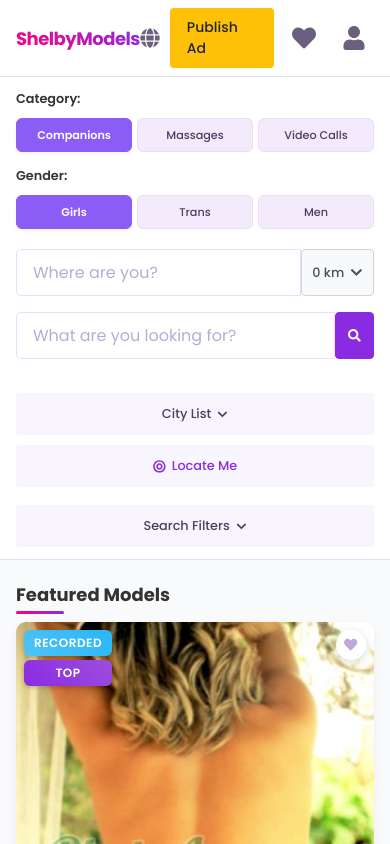
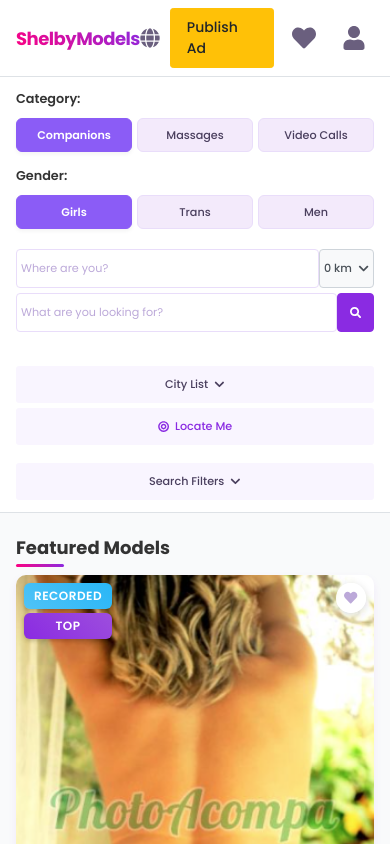
Before and after one commit to rodrigomarcell/ShelbyModels.Frontend, a React (Vite) app: page / in a window 390 px wide. Shown: the top 844 px of the page. Built offline with nearby package versions, Linux system fonts and the light colour scheme.

Commit message:
Atualiza estilos do Header e SearchBar, ajustando tamanhos de fonte, padding e espaçamento para melhor responsividade e apresentação visual. Inclui melhorias nos botões e na estrutura de layout para dispositivos móveis.

```diff
--- a/src/components/header/Header.css
+++ b/src/components/header/Header.css
@@ -270,12 +270,15 @@
 
   .city-list-btn,
   .locate-me-btn {
-    padding: 0.75rem 0.625rem;
+    padding: 0.75rem 0.375rem;
     background-color: var(--color-neutral-100);
     border-radius: var(--radius-md);
-    font-size: 0.8rem;
+    font-size: 0.75rem;
     text-align: center;
     justify-content: center;
+    min-height: 38px;
+    display: flex;
+    align-items: center;
   }
 
   .advanced-filters-btn {
@@ -287,6 +290,10 @@
     background-color: var(--color-neutral-100);
     border-radius: var(--radius-md);
     margin-top: 0.25rem;
+    font-size: 0.75rem;
+    min-height: 38px;
+    display: flex;
+    align-items: center;
   }
 
   /* Mobile publish button */
@@ -311,11 +318,20 @@
 
   .advanced-search-group {
     grid-template-columns: 1fr;
-    gap: 0.625rem;
+    gap: 0.3rem;
   }
 
   .city-list-btn,
   .locate-me-btn {
     width: 100%;
+    padding: 0.625rem 0.25rem;
+    font-size: 0.7rem;
+    min-height: 34px;
+  }
+
+  .advanced-filters-btn {
+    padding: 0.625rem;
+    font-size: 0.7rem;
+    min-height: 34px;
   }
 }
--- a/src/components/header/SearchBar.css
+++ b/src/components/header/SearchBar.css
@@ -4,7 +4,7 @@
 
 .search-input-group {
   display: flex;
-  gap: 16px;
+  gap: 12px;
   width: 100%;
 }
 
@@ -20,10 +20,21 @@
   border-radius: 4px 0 0 4px;
   border-right: none;
   border: 1px solid #ced4da;
-  padding: 8px 10px;
-  font-size: 0.8rem;
+  padding: 0.5rem 0.75rem !important;
+  font-size: 0.8rem !important;
   background-color: white;
   color: #495057;
+  height: auto;
+  line-height: 1;
+}
+
+/* Sobrescrever especificamente a classe form-control */
+.search-bar .form-control.location-input,
+.search-bar .form-control.search-input {
+  padding: 0.5rem 0.75rem !important;
+  font-size: 0.8rem !important;
+  border-radius: 4px 0 0 4px;
+  line-height: 1;
 }
 
 .location-input:focus,
@@ -41,8 +52,8 @@
   height: 100%;
   display: flex;
   align-items: center;
-  gap: 6px;
-  padding: 0 10px;
+  gap: 0.375rem;
+  padding: 0.5rem 0.75rem;
   background-color: #f8f9fa;
   border: 1px solid #ced4da;
   border-left: none;
@@ -52,6 +63,7 @@
   cursor: pointer;
   font-size: 0.8rem;
   white-space: nowrap;
+  line-height: 1;
 }
 
 .radius-button:hover {
@@ -71,7 +83,7 @@
 
 .radius-option {
   width: 100%;
-  padding: 8px 10px;
+  padding: 0.5rem 0.75rem;
   text-align: left;
   background-color: transparent;
   border: none;
@@ -90,8 +102,8 @@
   height: 100%;
   display: flex;
   align-items: center;
-  gap: 6px;
-  padding: 0 16px;
+  gap: 0.375rem;
+  padding: 0.5rem 1rem;
   background-color: var(--color-primary-600);
   border-radius: 0 4px 4px 0;
   color: white;
@@ -100,6 +112,7 @@
   cursor: pointer;
   font-size: 0.8rem;
   transition: background-color var(--transition-quick);
+  line-height: 1;
 }
 
 .search-button:hover {
@@ -111,6 +124,7 @@
 @media (max-width: 768px) {
   .search-input-group {
     flex-direction: column;
+    gap: 0.375rem;
   }
 
   .location-input,
@@ -118,32 +132,76 @@
     width: 100%;
     border-radius: 4px;
     border: 1px solid #ced4da;
-    padding: 8px 10px;
+    padding: 0.75rem 0.375rem !important;
+    font-size: 0.75rem !important;
+    min-height: 38px;
+    display: flex;
+    align-items: center;
+  }
+
+  /* Sobrescrever form-control no mobile */
+  .search-bar .form-control.location-input,
+  .search-bar .form-control.search-input {
+    padding: 0.75rem 0.375rem !important;
+    font-size: 0.75rem !important;
+    border-radius: 4px;
+    min-height: 38px;
   }
 
   .radius-button {
     border-radius: 4px;
     border: 1px solid #ced4da;
-    padding: 8px 10px;
+    padding: 0.75rem 0.375rem;
+    font-size: 0.75rem;
+    min-height: 38px;
+    justify-content: center;
   }
 
   .search-button {
     border-radius: 4px;
     height: auto;
-    padding: 8px 16px;
+    padding: 0.75rem 1rem;
+    font-size: 0.75rem;
+    min-height: 38px;
+    justify-content: center;
   }
 }
 
 @media (max-width: 480px) {
+  .search-input-group {
+    gap: 0.3rem;
+  }
+
+  .location-input,
+  .search-input {
+    padding: 0.625rem 0.25rem !important;
+    font-size: 0.7rem !important;
+    min-height: 34px;
+  }
+
+  /* Sobrescrever form-control no mobile pequeno */
+  .search-bar .form-control.location-input,
+  .search-bar .form-control.search-input {
+    padding: 0.625rem 0.25rem !important;
+    font-size: 0.7rem !important;
+    min-height: 34px;
+  }
+
+  .radius-button {
+    padding: 0.625rem 0.25rem;
+    font-size: 0.7rem;
+    min-height: 34px;
+  }
+
   .search-button span {
     display: none;
   }
 
   .search-button {
-    padding: 8px 12px;
+    padding: 0.625rem 0.75rem;
+    font-size: 0.7rem;
+    min-height: 34px;
   }
 }
 
-.header-bottom .form-control {
-  border-radius: 5px 0px 0px 5px;
-}
+/* Removido - conflitava com os novos estilos específicos */
```
